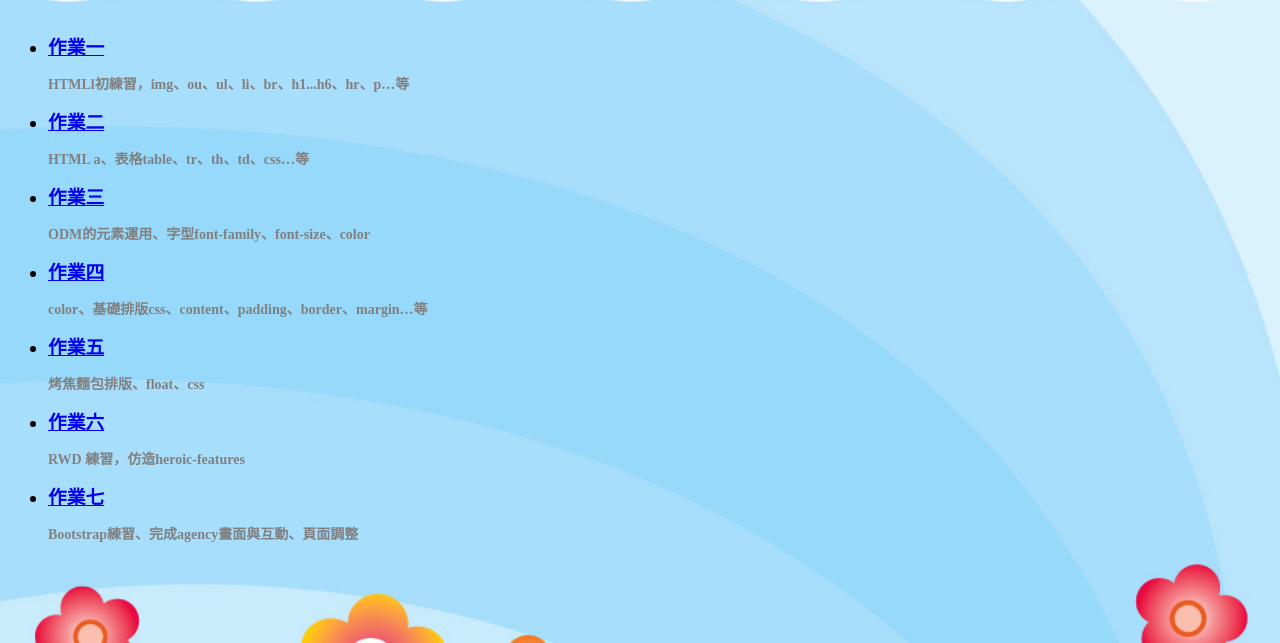
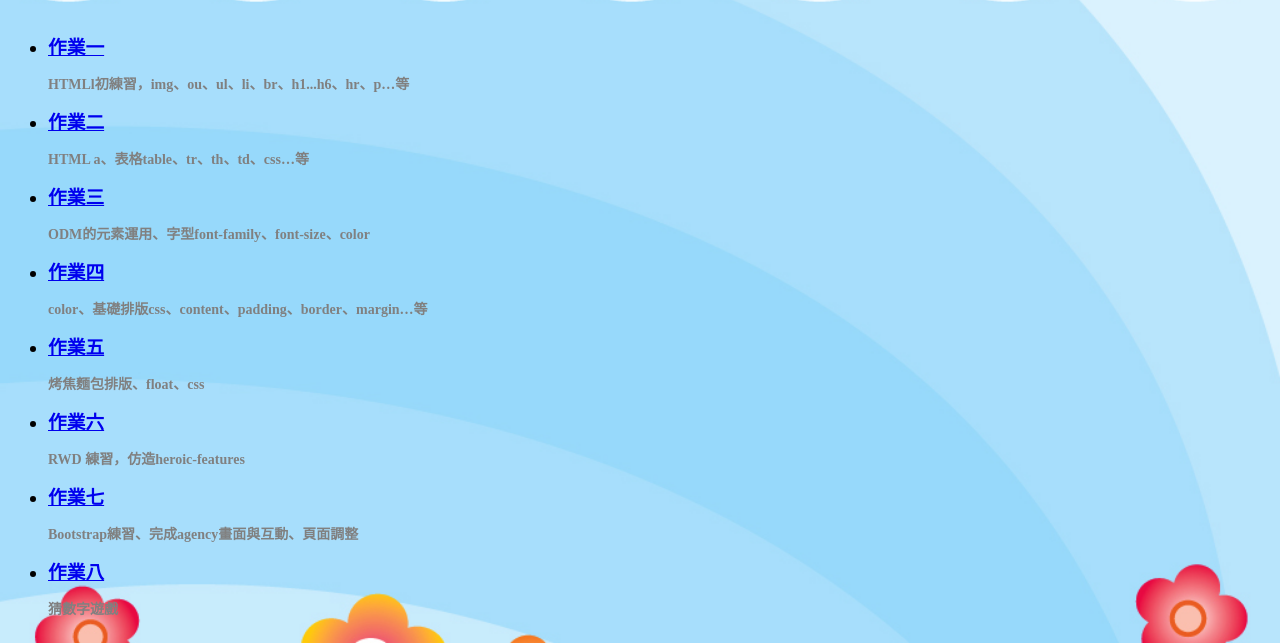
Before and after one commit to ivy760723/ivy760723.github.io, a plain HTML site: page index.html in a window 1280 px wide. Shown: the part 157-800 px from the top of the page. Drawn offline with Linux system fonts and the light colour scheme.

Commit message:
1050216-1

```diff
--- a/index.html
+++ b/index.html
@@ -30,7 +30,8 @@
 				<p class="index_p">RWD 練習，仿造heroic-features</p>
 				<li><a href="page/work_7.html">作業七</a></li>
 				<p class="index_p">Bootstrap練習、完成agency畫面與互動、頁面調整</p>
-
+				<li><a href="page/work_8.html">作業八</a></li>
+				<p class="index_p">猜數字遊戲</p>
 
 			</ul>
 		</h3>
```
Also changed, not shown: work_6.html (+3 -1 lines), page/work_8.html (added).
